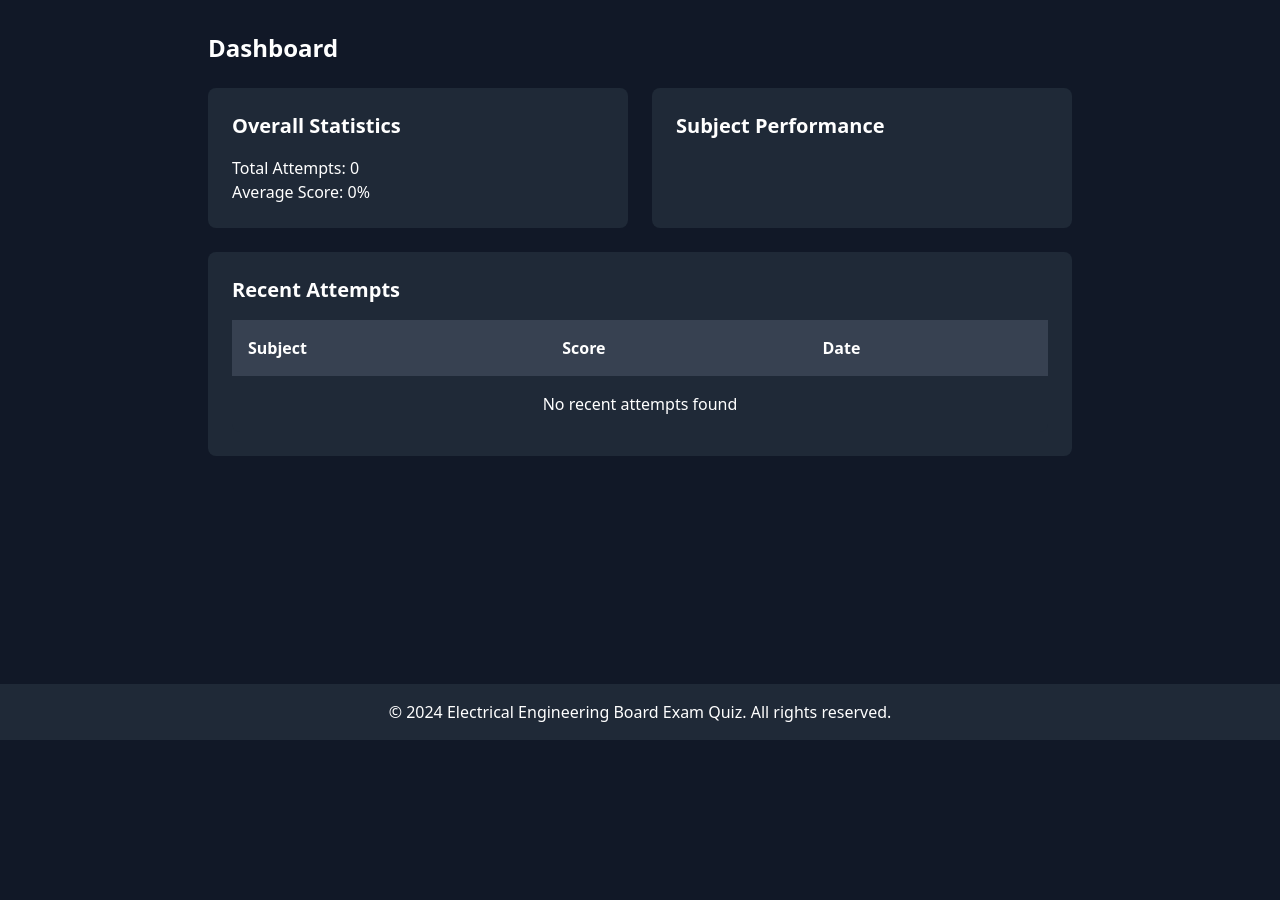
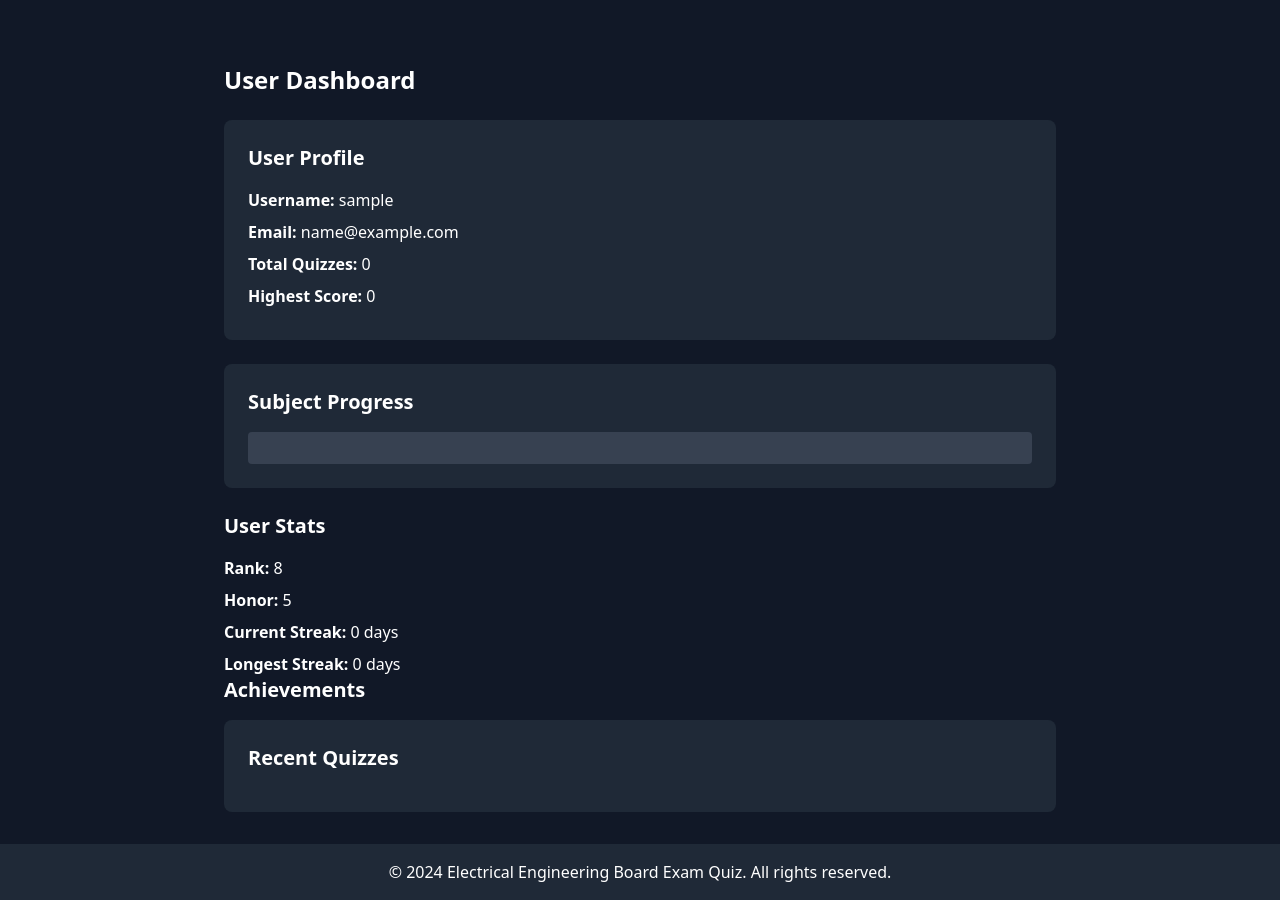
Before and after one commit to Murasakiao/EE_Quiz, a Flask app: page /dashboard in a window 1280 px wide. Shown: the part 60-960 px from the top of the page. Before the commit the page ends 800 px from the top, so only its background shows below. Run offline with Flask 3, Linux system fonts and the light colour scheme; the visitor is signed in with stand-in values (Sample User, id 1); data comes from the database, SQL or seed files in the repository; data that the repository does not hold is empty.

Commit message:
trying to fix some errors, just backing up the files

```diff
--- a/app.py
+++ b/app.py
@@ -12,9 +12,9 @@ from flask_wtf import FlaskForm
 from wtforms import StringField, PasswordField, SubmitField, BooleanField
 from wtforms.validators import DataRequired, EqualTo, Email
 from flask_mail import Mail, Message
-from sqlalchemy import func
-from datetime import datetime
-from datetime import timedelta
+from sqlalchemy import func, ForeignKey
+from sqlalchemy.orm import relationship
+from datetime import datetime, timedelta
 from time import time
 import jwt
 import random
@@ -64,6 +64,13 @@ class User(UserMixin, db.Model):
     role = db.relationship('Role', back_populates='users')
     email_verified = db.Column(db.Boolean, default=False)
     quiz_attempts = db.relationship('QuizAttempt', back_populates='user', lazy=True)
+    rank = db.Column(db.Integer, default=8)
+    honor_points = db.Column(db.Integer, default=5)
+    current_streak = db.Column(db.Integer, default=0)
+    longest_streak = db.Column(db.Integer, default=0)
+    last_quiz_date = db.Column(db.Date)
+    achievements = db.relationship('Achievement', secondary='user_achievements', back_populates='users')
+    quiz_attempts = db.relationship('QuizAttempt', back_populates='user', cascade='all, delete-orphan')
 
     def set_password(self, password):
         self.password_hash = generate_password_hash(password)
@@ -91,6 +98,18 @@ class User(UserMixin, db.Model):
             return
         return User.query.get(id)
 
+class Achievement(db.Model):
+    id = db.Column(db.Integer, primary_key=True)
+    name = db.Column(db.String(100), nullable=False)
+    description = db.Column(db.String(200))
+    condition = db.Column(db.String(200))
+    users = db.relationship('User', secondary='user_achievements', back_populates='achievements')
+
+user_achievements = db.Table('user_achievements',
+    db.Column('user_id', db.Integer, db.ForeignKey('user.id'), primary_key=True),
+    db.Column('achievement_id', db.Integer, db.ForeignKey('achievement.id'), primary_key=True)
+)
+
 class Topic(db.Model):
     id = db.Column(db.Integer, primary_key=True)
     name = db.Column(db.String(200), nullable=False)  # Increased length to accommodate longer topic names
@@ -107,19 +126,23 @@ class Question(db.Model):
     explanation = db.Column(db.String(500))
     subject = db.Column(db.String(100), nullable=False)
     difficulty = db.Column(db.String(20))
-    topics = db.relationship('Topic', secondary=question_topics, backref=db.backref('questions', lazy='dynamic'))
+    topics = relationship('Topic', secondary=question_topics, backref=db.backref('questions', lazy='dynamic'))
+    quiz_attempts = relationship('QuizAttempt', back_populates='question')
 
 class QuizAttempt(db.Model):
     id = db.Column(db.Integer, primary_key=True)
-    user_id = db.Column(db.Integer, db.ForeignKey('user.id'), nullable=False)
+    user_id = db.Column(db.Integer, ForeignKey('user.id'), nullable=False)
+    question_id = db.Column(db.Integer, ForeignKey('question.id'), nullable=False)
     subject = db.Column(db.String(100), nullable=False)
     topics = db.Column(db.String(500), nullable=False)
     difficulty = db.Column(db.String(20), nullable=False)
     score = db.Column(db.Integer, nullable=False)
     total_questions = db.Column(db.Integer, nullable=False)
-    date = db.Column(db.DateTime, default=datetime.utcnow)
+    date = db.Column(db.DateTime, default=datetime.utcnow, nullable=False)
+    completion_time = db.Column(db.Integer)  # in minutes
 
-    user = db.relationship('User', back_populates='quiz_attempts')
+    user = relationship('User', back_populates='quiz_attempts')
+    question = relationship('Question', back_populates='quiz_attempts')
 
 class RegistrationForm(FlaskForm):
     username = StringField('Username', validators=[DataRequired()])
@@ -382,6 +405,7 @@ def result():
     difficulty = session.get('difficulty')
 
     save_quiz_attempt(current_user.id, subject, topics, difficulty, score, total_questions)
+    update_user_stats(current_user.id, score, subject)
 
     session.clear()
     return render_template('result.html',
@@ -394,25 +418,37 @@ def result():
 @app.route('/dashboard')
 @login_required
 def dashboard():
-    # Get overall statistics
-    total_attempts = QuizAttempt.query.filter_by(user_id=current_user.id).count()
-    avg_score = db.session.query(func.avg(QuizAttempt.score)).filter_by(user_id=current_user.id).scalar() or 0
+    user = current_user
+    total_quizzes = QuizAttempt.query.filter_by(user_id=user.id).count()
+    highest_score = db.session.query(func.max(QuizAttempt.score)).filter_by(user_id=user.id).scalar() or 0
+    favorite_subject = db.session.query(
+        QuizAttempt.subject,
+        func.count(QuizAttempt.id).label('count')
+    ).filter_by(user_id=user.id).group_by(QuizAttempt.subject).order_by(func.count(QuizAttempt.id).desc()).first()
 
-    # Get subject-wise performance
-    subject_performance = db.session.query(
+    recent_quizzes = QuizAttempt.query.filter_by(user_id=user.id).order_by(QuizAttempt.date.desc()).limit(15).all()
+
+    subject_progress = db.session.query(
         QuizAttempt.subject,
         func.avg(QuizAttempt.score).label('avg_score'),
         func.count(QuizAttempt.id).label('attempts')
-    ).filter_by(user_id=current_user.id).group_by(QuizAttempt.subject).all()
+    ).filter_by(user_id=user.id).group_by(QuizAttempt.subject).all()
 
-    # Get recent quiz attempts
-    recent_attempts = QuizAttempt.query.filter_by(user_id=current_user.id).order_by(QuizAttempt.date.desc()).all()
+    achievements = current_user.achievements
 
     return render_template('dashboard.html',
-                           total_attempts=total_attempts,
-                           avg_score=avg_score,
-                           subject_performance=subject_performance,
-                           recent_attempts=recent_attempts)
+                           user=current_user,
+                           total_quizzes=total_quizzes,
+                           highest_score=highest_score,
+                           favorite_subject=favorite_subject,
+                           recent_quizzes=recent_quizzes,
+                           subject_progress=subject_progress,
+                           achievements=current_user.achievements)
+
+@app.template_filter('unique')
+def unique_filter(seq):
+    seen = set()
+    return [x for x in seq if not (x in seen or seen.add(x))]
 
 def init_db():
     db.create_all()
@@ -453,7 +489,8 @@ def save_quiz_attempt(user_id, subject, topics, difficulty, score, total_questio
         topics=','.join(topics),
         difficulty=difficulty,
         score=score,
-        total_questions=total_questions
+        total_questions=total_questions,
+        date=datetime.utcnow()  # Ensure date is always set
     )
     db.session.add(quiz_attempt)
     db.session.commit()
@@ -465,6 +502,188 @@ def add_role_to_user(user, role_name):
         db.session.add(role)
     user.role = role
 
+# Functions to update user stats
+def update_user_stats(user_id, quiz_score, quiz_subject):
+    user = User.query.get(user_id)
+    today = datetime.utcnow().date()
+
+    # Update streak
+    if user.last_quiz_date:
+        days_since_last_quiz = (today - user.last_quiz_date).days
+        if days_since_last_quiz == 1:
+            user.current_streak += 1
+            user.longest_streak = max(user.longest_streak, user.current_streak)
+        elif days_since_last_quiz > 1:
+            user.current_streak = 1
+    else:
+        user.current_streak = 1
+
+    user.last_quiz_date = today
+
+    # Update honor points and rank
+    honor_gained = calculate_honor(quiz_score, quiz_subject)
+    user.honor_points += honor_gained
+    user.rank = calculate_rank(user.honor_points)
+
+    # Check for new achievements
+    check_achievements(user)
+
+    db.session.commit()
+
+def calculate_honor(quiz_score, quiz_subject):
+    # Implement your own logic here
+    base_honor = quiz_score
+    subject_multiplier = 1.5 if quiz_subject == 'Advanced Topics' else 1
+    return int(base_honor * subject_multiplier)
+
+def calculate_rank(honor_points):
+    # Implement your own ranking system
+    if honor_points < 100:
+        return 8
+    elif honor_points < 150:
+        return 7
+    elif honor_points < 300:
+        return 6
+    # ... and so on
+
+def check_achievements(user):
+    # Get the total number of Electrical Engineering quizzes
+    total_number_of_electrical_engineering_quizzes = Question.query.filter_by(subject='Electrical Engineering').count()
+
+    # Get the total number of subjects
+    total_number_of_subjects = db.session.query(Question.subject).distinct().count()
+
+    # Get the dates of user's quiz attempts
+    quiz_attempt_dates = [attempt.date.date() for attempt in user.quiz_attempts if attempt.date is not None]
+    quiz_attempts_dates_in_a_row = max_consecutive_days(quiz_attempt_dates)
+
+    # Group quiz attempts by quiz
+    quiz_attempts_grouped_by_quiz = {}
+    for attempt in user.quiz_attempts:
+        if attempt.question_id not in quiz_attempts_grouped_by_quiz:
+            quiz_attempts_grouped_by_quiz[attempt.question_id] = []
+        quiz_attempts_grouped_by_quiz[attempt.question_id].append(attempt)
+
+    # Calculate consecutive perfect scores
+    scores = [attempt.score == attempt.total_questions for attempt in user.quiz_attempts]
+    consecutive_perfect_scores = max_consecutive_true(scores)
+
+    all_achievements = Achievement.query.all()
+    for achievement in all_achievements:
+        if achievement not in user.achievements:
+            # Create a dictionary with all the variables needed for condition evaluation
+            condition_vars = {
+                'user': user,
+                'total_number_of_electrical_engineering_quizzes': total_number_of_electrical_engineering_quizzes,
+                'total_number_of_subjects': total_number_of_subjects,
+                'quiz_attempts_dates_in_a_row': quiz_attempts_dates_in_a_row,
+                'quiz_attempts_grouped_by_quiz': quiz_attempts_grouped_by_quiz,
+                'consecutive_perfect_scores': consecutive_perfect_scores
+            }
+            condition_met = eval(achievement.condition, condition_vars)
+            if condition_met:
+                user.achievements.append(achievement)
+
+# Make sure these helper functions are defined
+def max_consecutive_days(dates):
+    if not dates:
+        return 0
+    dates = sorted(set(dates))
+    max_streak = current_streak = 1
+    for i in range(1, len(dates)):
+        if (dates[i] - dates[i-1]).days == 1:
+            current_streak += 1
+            max_streak = max(max_streak, current_streak)
+        else:
+            current_streak = 1
+    return max_streak
+
+def max_consecutive_true(bool_list):
+    max_streak = current_streak = 0
+    for value in bool_list:
+        if value:
+            current_streak += 1
+            max_streak = max(max_streak, current_streak)
+        else:
+            current_streak = 0
+    return max_streak
+
+# Populate initial achievements
+def populate_achievements():
+    achievements = [
+        Achievement(
+            name="Quiz Novice",
+            description="Complete your first quiz",
+            condition="len(user.quiz_attempts) >= 1"
+        ),
+        Achievement(
+            name="Streak Master",
+            description="Maintain a 7-day streak",
+            condition="user.current_streak >= 7"
+        ),
+        Achievement(
+            name="Perfect Score",
+            description="Get 100% on any quiz",
+            condition="any(attempt.score == attempt.total_questions for attempt in user.quiz_attempts)"
+        ),
+        Achievement(
+            name="Circuit Prodigy",
+            description="Complete all quizzes in the Electrical Engineering section.",
+            condition="len([quiz for quiz in user.quiz_attempts if quiz.subject == 'Electrical Engineering']) >= total_number_of_electrical_engineering_quizzes"
+        ),
+        Achievement(
+            name="Mathematics Maven",
+            description="Achieve a score of 90% or above in all Engineering Mathematics quizzes.",
+            condition="all(attempt.score >= 0.9 * attempt.total_questions for attempt in user.quiz_attempts if attempt.subject == 'Engineering Mathematics')"
+        ),
+        Achievement(
+            name="Science Sleuth",
+            description="Correctly answer all questions in a single Engineering Sciences quiz.",
+            condition="any(attempt.score == attempt.total_questions for attempt in user.quiz_attempts if attempt.subject == 'Engineering Sciences')"
+        ),
+        Achievement(
+            name="Allied Expert",
+            description="Complete at least one quiz with a score of 80% or higher in Allied Subjects.",
+            condition="any(attempt.score >= 0.8 * attempt.total_questions for attempt in user.quiz_attempts if attempt.subject == 'Allied Subjects')"
+        ),
+        Achievement(
+            name="Quiz Marathoner",
+            description="Attempt quizzes for 30 consecutive days.",
+            condition="user.quiz_attempts_dates_in_a_row >= 30"
+        ),
+        Achievement(
+            name="Master of Memory",
+            description="Retain a 100% score in the same quiz on three separate attempts.",
+            condition="any(attempts_in_quiz >= 3 and all(attempt.score == attempt.total_questions for attempt in attempts) for quiz, attempts in user.quiz_attempts_grouped_by_quiz.items())"
+        ),
+        Achievement(
+            name="Diligent Learner",
+            description="Complete quizzes from all available subjects.",
+            condition="len(set(quiz.subject for quiz in user.quiz_attempts)) == total_number_of_subjects"
+        ),
+        Achievement(
+            name="Flash Quiz",
+            description="Complete a quiz in under 10 minutes.",
+            condition="any(attempt.completion_time <= 10 for attempt in user.quiz_attempts)"
+        ),
+        # Achievement(
+        #     name="Top Reviewer",
+        #     description="Provide feedback on 10 or more quizzes.",
+        #     condition="len(user.feedbacks) >= 10"
+        # ), ctrl + /
+        Achievement(
+            name="Perfect Streak",
+            description="Achieve a perfect score in 5 consecutive quizzes.",
+            condition="len(consecutive_perfect_scores) >= 5"
+        )
+            # Add more achievements as needed
+    ]
+    db.session.add_all(achievements)
+    db.session.commit()
+
+# Call this function when initializing your app
+
+
 admin = Admin(app, name='Quiz Admin', template_mode='bootstrap3')
 admin.add_view(ModelView(Question, db.session))
 admin.add_view(ModelView(Topic, db.session))
@@ -474,4 +693,5 @@ admin.add_view(ModelView(Role, db.session))
 if __name__ == '__main__':
     with app.app_context():
         init_db()
+        populate_achievements()
     app.run(debug=True)
--- a/templates/dashboard.html
+++ b/templates/dashboard.html
@@ -1,44 +1,71 @@
 {% extends "base.html" %}
 {% block title %}Dashboard - Electrical Engineering Board Exam Quiz{% endblock %}
+
 {% block content %}
-    <h2 class="text-2xl font-bold mb-6">Dashboard</h2>
-    <div class="grid grid-cols-1 md:grid-cols-2 gap-6">
-        <div class="bg-gray-800 p-6 rounded-lg">
-            <h3 class="text-xl font-semibold mb-4">Overall Statistics</h3>
-            <p>Total Attempts: {{ total_attempts }}</p>
-            <p>Average Score: {{ avg_score|round(2) * 10 }}%</p>
-        </div>
-        <div class="bg-gray-800 p-6 rounded-lg">
-            <h3 class="text-xl font-semibold mb-4">Subject Performance</h3>
-            {% for subject in subject_performance %}
-                <p>{{ subject.subject }}: {{ (subject.avg_score * 10)|round(2) }}% ({{ subject.attempts }} attempts)</p>
+<div class="container mx-auto mt-8 px-4">
+    <h2 class="text-2xl font-bold mb-6">User Dashboard</h2>
+
+    <!-- User Profile Section -->
+    <div class="bg-gray-800 p-6 rounded-lg mb-6">
+        <h3 class="text-xl font-semibold mb-4">User Profile</h3>
+        <p class="mb-2"><strong>Username:</strong> {{ user.username }}</p>
+        <p class="mb-2"><strong>Email:</strong> {{ user.email }}</p>
+        <p class="mb-2"><strong>Total Quizzes:</strong> {{ total_quizzes }}</p>
+        <p class="mb-2"><strong>Highest Score:</strong> {{ highest_score }}</p>
+        {% if favorite_subject %}
+        <p><strong>Favorite Subject:</strong> {{ favorite_subject.subject }}</p>
+        {% endif %}
+    </div>
+
+    <!-- Subject Progress Chart -->
+    <div class="bg-gray-800 p-6 rounded-lg mb-6">
+        <h3 class="text-xl font-semibold mb-4">Subject Progress</h3>
+        <div class="bg-gray-700 p-4 rounded">
+            {% for subject in subject_progress %}
+            <div class="flex justify-between mb-2">
+                <span class="font-medium">{{ subject.subject }}</span>
+                <div class="flex-grow ml-4 bg-blue-500 rounded">
+                    <div class="bg-blue-600 text-white text-xs p-1 rounded" style="width: {{ subject.avg_score }}%;">
+                        {{ (subject.avg_score * 10)|round(2) }}%
+                    </div>
+                </div>
+            </div>
             {% endfor %}
         </div>
     </div>
 
-    <div class="mt-6 bg-gray-800 p-6 rounded-lg">
-        <h3 class="text-xl font-semibold mb-4">Recent Attempts</h3>
-        <table class="table-auto w-full bg-gray-800 rounded-lg">
-            <thead>
-                <tr class="bg-gray-700 text-white">
-                    <th class="p-4 text-left">Subject</th>
-                    <th class="p-4 text-left">Score</th>
-                    <th class="p-4 text-left">Date</th>
-                </tr>
-            </thead>
-            <tbody>
-                {% for attempt in recent_attempts %}
-                    <tr class="bg-gray-900 hover:bg-gray-700">
-                        <td class="p-4">{{ attempt.subject }}</td>
-                        <td class="p-4">{{ attempt.score }}/{{ attempt.total_questions }}</td>
-                        <td class="p-4">{{ attempt.date.strftime('%Y-%m-%d %H:%M') }}</td>
-                    </tr>
-                {% else %}
-                    <tr>
-                        <td colspan="3" class="p-4 text-center">No recent attempts found</td>
-                    </tr>
-                {% endfor %}
-            </tbody>
-        </table>
+    <!-- User Stats Section -->
+    <div class="user-stats">
+        <h3 class="text-xl font-semibold mb-4">User Stats</h3>
+        <p class="mb-2"><strong>Rank:</strong> {{ user.rank }}</p>
+        <p class="mb-2"><strong>Honor:</strong> {{ user.honor_points }}</p>
+        <p class="mb-2"><strong>Current Streak:</strong> {{ user.current_streak }} days</p>
+        <p><strong>Longest Streak:</strong> {{ user.longest_streak }} days</p>
     </div>
+
+    <!-- Achievements Section -->
+    <div class="achievements">
+        <h3 class="text-xl font-semibold mb-4">Achievements</h3>
+        <ul class="list-disc pl-5">
+            {% for achievement in achievements|unique %}
+            <li>{{ achievement.name }} - {{ achievement.description }}</li>
+            {% endfor %}
+        </ul>
+    </div>
+
+
+    <!-- Recent Quizzes Section -->
+    <div class="bg-gray-800 p-6 rounded-lg">
+        <h3 class="text-xl font-semibold mb-4">Recent Quizzes</h3>
+        <ul class="list-disc pl-5">
+            {% for quiz in recent_quizzes %}
+            <li class="mb-2">
+                <span class="font-medium">{{ quiz.subject }}</span> -
+                <span class="text-blue-400">{{ quiz.score }}/{{ quiz.total_questions }}</span> -
+                <span class="text-gray-400">{{ quiz.date.strftime('%Y-%m-%d %H:%M') }}</span>
+            </li>
+            {% endfor %}
+        </ul>
+    </div>
+</div>
 {% endblock %}
--- a/test.py
+++ /dev/null
@@ -1,3 +0,0 @@
-import secrets
-secret_key = secrets.token_hex(16)
-print(secret_key)
```
Also changed, not shown: cleanup_database.py (added, +12 -0 lines), 1 other file.
